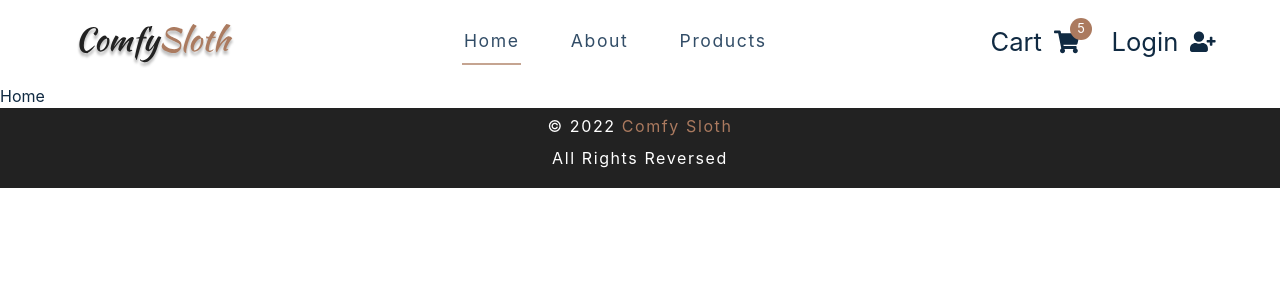
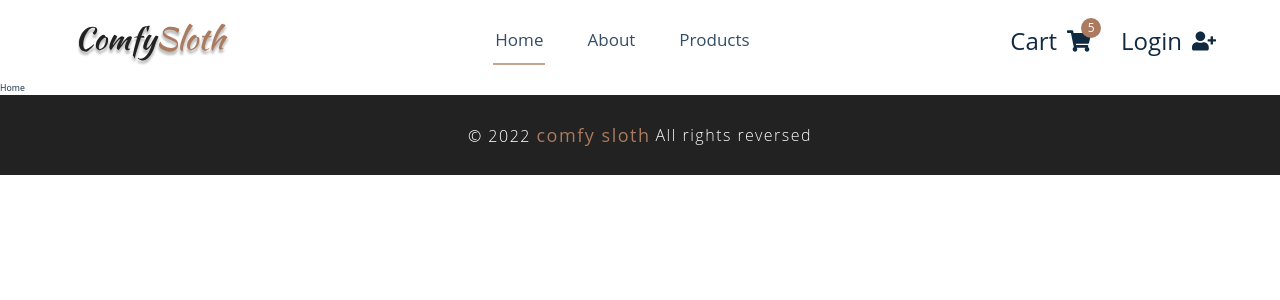
Before and after one commit to Fekry-Ahmed/Comfy-sloth, a React (Create React App) app: page / in a window 1280 px wide. Shown: the top 300 px of the page. Built offline with nearby package versions, Linux system fonts and the light colour scheme.

Commit message:
navigation toggle

```diff
--- a/src/components/Footer.module.css
+++ b/src/components/Footer.module.css
@@ -1,8 +1,8 @@
 .footer {
-  height: 5rem;
+  height: 8rem;
+  padding: 1rem 0;
   background-color: var(--clr-black);
   display: flex;
-  flex-direction: column;
   align-items: center;
   text-align: center;
   justify-content: center;
@@ -10,10 +10,14 @@
 }
 
 .footer h5 {
-  /* text-transform: none; */
-  font-weight: 400;
+  font-size: 1.6rem;
+  font-weight: 200;
+  letter-spacing: 1.5px;
 }
 
 .footer span {
+  margin-right: 0.5rem;
+  font-size: 1.8rem;
   color: var(--clr-primary-5);
+  font-weight: 400;
 }
--- a/src/components/Header.js
+++ b/src/components/Header.js
@@ -1,22 +1,35 @@
-import React from 'react';
+import React, { useState } from 'react';
 import { NavLink, Link } from 'react-router-dom';
 import { FaShoppingCart, FaUserMinus, FaUserPlus } from 'react-icons/fa';
+
+import { AiOutlineClose, AiOutlineMenu } from 'react-icons/ai';
 
 import logo from '../assets/logo.svg';
 import classes from './Header.module.css';
 import { links } from '../utils/constants';
 
 const Header = () => {
+  const [navIsOpen, setNavIsOpen] = useState(false);
+
+  const toggleNav = () => {
+    setNavIsOpen((prev) => !prev);
+  };
+
   return (
     <header>
       <div className={`container ${classes.header__container}`}>
         <Link to="/" className={classes.logo}>
           <img src={logo} alt="logo" className={classes.logo__img} />
         </Link>
+        <div
+          className={`${navIsOpen ? classes.navOpen : classes.navClosed} ${
+            classes.nav__container
+          }`}
+        >
           <nav className={classes.nav}>
             <ul className={classes.nav__list}>
               {links.map((link) => (
-              <li key={link.id}>
+                <li key={link.id} className={classes.nav__item}>
                   <NavLink
                     to={link.url}
                     className={({ isActive }) =>
@@ -40,6 +53,10 @@ const Header = () => {
             </div>
           </div>
         </div>
+        <button onClick={toggleNav} className={`${classes.navBtn}`}>
+          {navIsOpen ? <AiOutlineClose /> : <AiOutlineMenu />}{' '}
+        </button>
+      </div>
     </header>
   );
 };
--- a/src/components/Header.module.css
+++ b/src/components/Header.module.css
@@ -2,7 +2,7 @@
   display: flex;
   justify-content: space-between;
   align-items: center;
-  padding: 1rem 0;
+  padding: 1.6rem 0;
 }
 
 .logo {
@@ -11,23 +11,86 @@
 }
 
 .logo__img {
-  width: 11rem;
-  height: 100%;
+  height: 5rem;
+  max-height: 100%;
+}
+
+.navClosed {
+  display: flex;
+  justify-content: space-between;
+  align-items: center;
+  flex: 1;
+}
+
+.navClosed .nav {
+  flex: 1;
+}
+
+.navClosed .nav__list {
+  justify-content: center;
+}
+
+.navOpen {
+  flex-direction: column;
+  z-index: 1000;
+  background-color: #fff;
+  height: 100vh;
+  width: 100%;
+  padding: 15rem 0;
+  margin: 0 auto;
+  position: absolute;
+  top: 50%;
+  left: 50%;
+  transform: translate(-50%, -50%);
+}
+
+.navOpen .nav__list {
+  flex-direction: column;
+  text-align: center;
+  margin-bottom: 6rem;
+}
+
+.navOpen .nav__link {
+  font-size: 2.2rem;
+}
+
+.navOpen .actions {
+  justify-content: center;
+  gap: 5rem;
+}
+
+.navBtn {
+  top: 4.5rem;
+  right: 4rem;
+  transform: translateY(-50%);
+  position: absolute;
+  z-index: 2000;
+  width: 4rem;
+  height: 4rem;
+  border: none;
+  display: none;
+  background-color: transparent;
+}
+
+.navBtn svg {
+  font-size: 4rem;
 }
 
 .nav__list {
   display: flex;
   justify-content: space-between;
-  gap: 3rem;
+  gap: 4rem;
 }
 
 .nav__link {
-  padding: 0.7rem 0.1rem;
-  font-size: 1.1rem;
+  display: inline-block;
+  padding: 1rem 0.2rem;
+  font-size: 1.7rem;
   color: var(--clr-grey-3);
   text-transform: capitalize;
   letter-spacing: var(--spacing);
   position: relative;
+  border-bottom: 2px solid transparent;
 }
 
 .nav__link:hover,
@@ -37,14 +100,14 @@
 
 .actions {
   display: flex;
-  gap: 2rem;
+  gap: 3rem;
 }
 
 .actions > * {
   display: flex;
   align-items: center;
-  gap: 0.75rem;
-  font-size: 1.6rem;
+  gap: 1rem;
+  font-size: 2.4rem;
   text-transform: capitalize;
 }
 
@@ -57,11 +120,11 @@
   content: attr(data-count);
   position: absolute;
   top: -5px;
-  right: -0.8rem;
+  right: -1rem;
   color: var(--clr-white);
   background-color: var(--clr-primary-5);
-  font-size: 0.8rem;
-  padding: 0.7rem;
+  font-size: 1.2rem;
+  padding: 1rem;
   border-radius: 50%;
   width: 1rem;
   height: 1rem;
@@ -74,3 +137,13 @@
 .login {
   cursor: pointer;
 }
+
+@media (max-width: 767px) {
+  .navClosed {
+    display: none;
+  }
+
+  .navBtn {
+    display: block;
+  }
+}
--- a/src/index.css
+++ b/src/index.css
@@ -37,8 +37,6 @@ Variables
   --clr-green-light: hsl(125, 71%, 66%);
   --clr-black: #222;
   --transition: all 0.3s linear;
-  --spacing: 0.1rem;
-  --radius: 0.25rem;
   --light-shadow: 0 5px 15px rgba(0, 0, 0, 0.1);
   --dark-shadow: 0 5px 15px rgba(0, 0, 0, 0.2);
   --max-width: 1170px;
@@ -57,14 +55,19 @@ Variables
   padding: 0;
   box-sizing: border-box;
 }
+
+html {
+  font-size: 62.5%;
+}
+
 body {
-  font-family: -apple-system, BlinkMacSystemFont, 'Segoe UI', Roboto, Oxygen,
-    Ubuntu, Cantarell, 'Open Sans', 'Helvetica Neue', sans-serif;
+  font-family: 'Open Sans', 'Helvetica Neue', sans-serif;
   background: var(--clr-white);
   color: var(--clr-grey-1);
   line-height: 1.5;
   font-size: 0.875rem;
 }
+
 ul {
   list-style-type: none;
 }
@@ -80,10 +83,7 @@ h2,
 h3,
 h4,
 h5 {
-  letter-spacing: var(--spacing);
-  text-transform: capitalize;
   line-height: 1.25;
-  margin-bottom: 0.75rem;
 }
 h1 {
   font-size: 2.5rem;
@@ -100,36 +100,7 @@ h4 {
 h5 {
   font-size: 0.875rem;
 }
-p {
-  margin-bottom: 1.25rem;
-  color: var(--clr-grey-3);
-}
-@media screen and (min-width: 800px) {
-  h1 {
-    font-size: 3rem;
-  }
-  h2 {
-    font-size: 2.5rem;
-  }
-  h3 {
-    font-size: 2rem;
-  }
-  h4 {
-    font-size: 1.5rem;
-  }
-  h5 {
-    font-size: 1rem;
-  }
-  body {
-    font-size: 1rem;
-  }
-  h1,
-  h2,
-  h3,
-  h4 {
-    line-height: 1;
-  }
-}
+
 /*  global classes */
 
 /* section */
@@ -143,14 +114,6 @@ p {
   max-width: var(--max-width);
 }
 
-@media screen and (min-width: 992px) {
-  .section-center {
-    width: 95vw;
-  }
-}
-.text-center {
-  text-align: center;
-}
 @keyframes spinner {
   to {
     transform: rotate(360deg);
@@ -158,26 +121,29 @@ p {
 }
 
 .loading {
-  width: 6rem;
-  height: 6rem;
+  width: 9rem;
+  height: 9rem;
   margin: 0 auto;
-  margin-top: 10rem;
+  margin-top: 15rem;
   border-radius: 50%;
   border: 4px solid #ccc;
   border-top-color: var(--clr-primary-5);
   animation: spinner 0.6s linear infinite;
 }
 
+button {
+}
+
 .btn {
   text-transform: uppercase;
   background: var(--clr-primary-5);
   color: var(--clr-primary-10);
-  padding: 0.375rem 0.75rem;
+  padding: 0.8rem 1.2rem;
   letter-spacing: var(--spacing);
   display: inline-block;
   font-weight: 400;
   transition: var(--transition);
-  font-size: 0.875rem;
+  font-size: 1.2rem;
   cursor: pointer;
   box-shadow: 0 1px 3px rgba(0, 0, 0, 0.2);
   border-radius: var(--radius);
@@ -191,8 +157,8 @@ p {
   text-align: center;
 }
 .title .underline {
-  width: 6rem;
-  height: 0.25rem;
+  width: 9rem;
+  height: 0.5rem;
   background: #49a6e9;
   background: var(--clr-primary-5);
   margin-left: auto;
```
Lines whose indentation alone changed are shown as unchanged.
